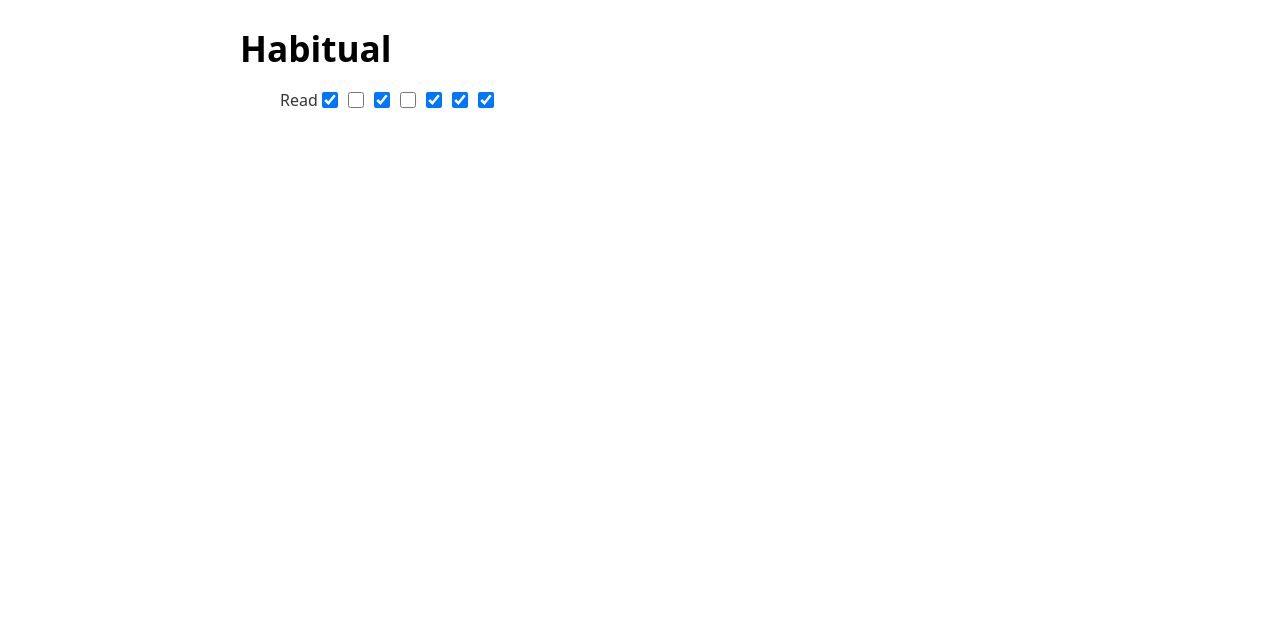
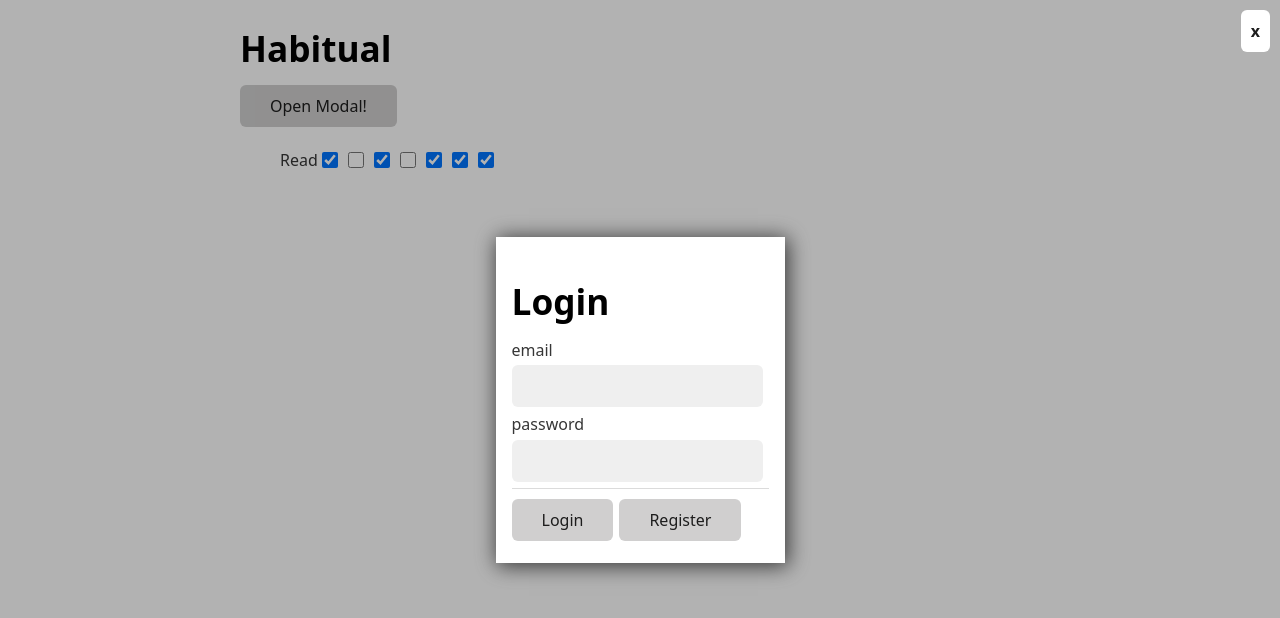
Before and after one commit to bikingbadger/habitual, a Vue app: page / in a window 1280 px wide. Shown: the top 618 px of the page. Built offline with nearby package versions, Linux system fonts and the light colour scheme; no server answers.

Commit message:
feat(auth): Create login

```diff
--- a/src/App.vue
+++ b/src/App.vue
@@ -1,17 +1,25 @@
 <template>
   <h1>{{ name }}</h1>
+  <button type="button" class="btn" @click="showLoginModal">
+    Open Modal!
+  </button>
+
+  <LoginModal v-show="isLoginVisible" @close="closeLoginModal" />
   <habit-store :habits="storedHabits"></habit-store>
 </template>
 
 <script>
 import HabitStore from './components/HabitsStore';
+import LoginModal from '@/components/LoginModal';
 export default {
   components: {
     HabitStore,
+    LoginModal,
   },
   data() {
     return {
       name: 'Habitual',
+      isLoginVisible: true,
       storedHabits: [
         {
           id: 1,
@@ -29,6 +37,14 @@ export default {
       ],
     };
   },
+  methods: {
+    showLoginModal() {
+      this.isLoginVisible = true;
+    },
+    closeLoginModal() {
+      this.isLoginVisible = false;
+    },
+  },
 };
 </script>
 
--- /dev/null
+++ b/src/components/LoginModal.vue
@@ -0,0 +1,80 @@
+<template>
+  <div class="modal-backdrop">
+    <div class="modal">
+      <header class="modal-header">
+        <slot name="header">
+          <h1>Login</h1>
+        </slot>
+        <button type="button" class="btn-close" @click="close">
+          x
+        </button>
+      </header>
+
+      <section class="modal-body">
+        <slot name="body">
+          <label for="email">email</label>
+          <input type="email" name="email" id="email" />
+          <label for="password">password</label>
+          <input type="password" name="password" id="password" />
+        </slot>
+      </section>
+
+      <footer class="modal-footer">
+        <slot name="footer">
+          <button>Login</button>
+          <button>Register</button>
+        </slot>
+        <!-- <button type="button" class="btn-green" @click="close">
+          Close Modal
+        </button> -->
+      </footer>
+    </div>
+  </div>
+</template>
+
+<script>
+export default {
+  name: 'Login',
+  methods: {
+    close() {
+      this.$emit('close');
+    },
+  },
+};
+</script>
+
+<style>
+.modal-backdrop {
+  position: fixed;
+  top: 0;
+  bottom: 0;
+  left: 0;
+  right: 0;
+  background-color: rgba(0, 0, 0, 0.3);
+  display: flex;
+  justify-content: center;
+  align-items: center;
+}
+
+.modal {
+  background: #ffffff;
+  box-shadow: 2px 2px 20px 1px;
+  overflow-x: auto;
+  display: flex;
+  flex-direction: column;
+  padding: 1rem;
+}
+
+.btn-close {
+  position: absolute;
+  top: 0;
+  right: 0;
+  border: none;
+  padding: 10px;
+  margin: 10px;
+  cursor: pointer;
+  font-weight: bold;
+  /* color: #4aae9b; */
+  background-color: white;
+}
+</style>
```
